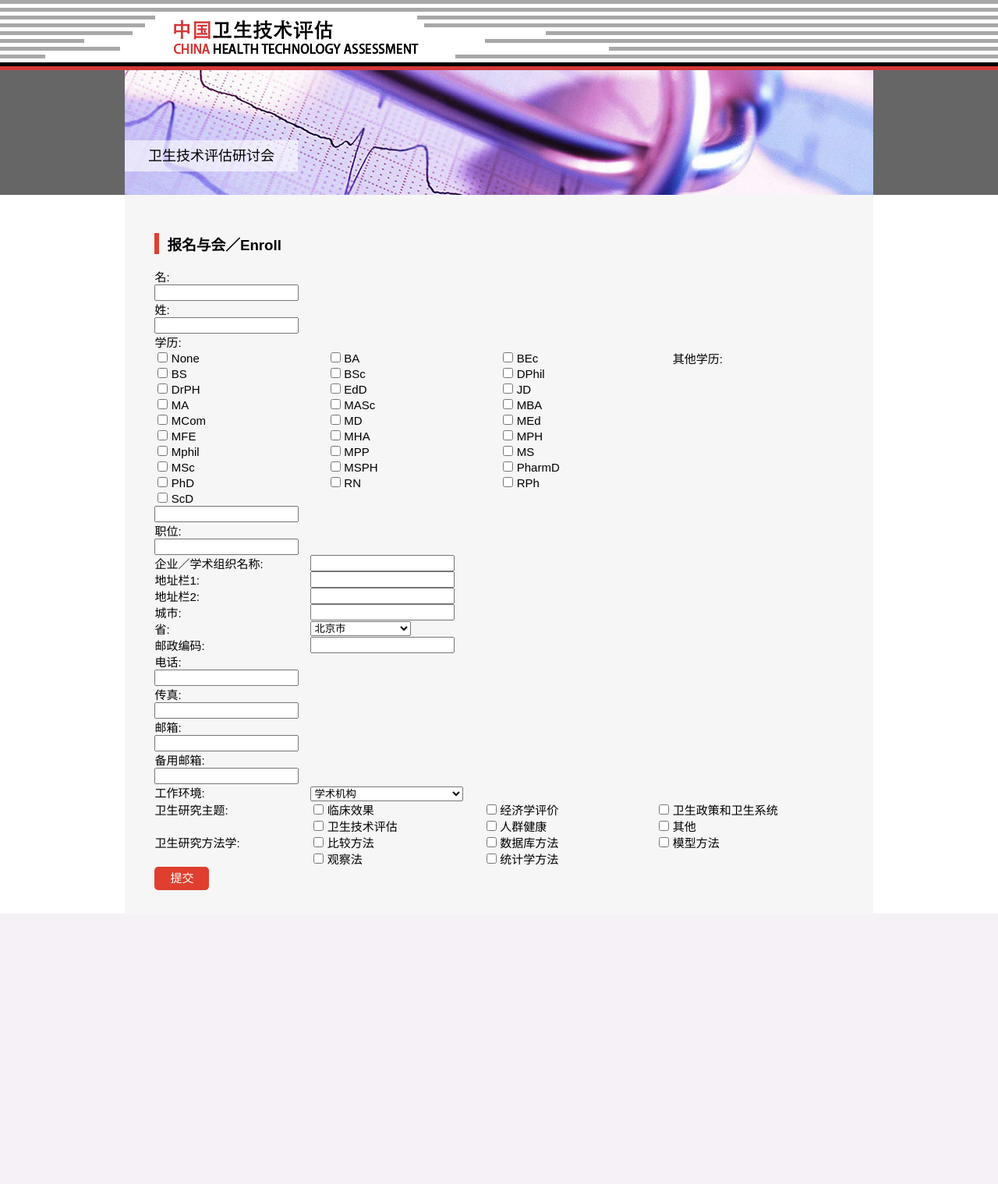
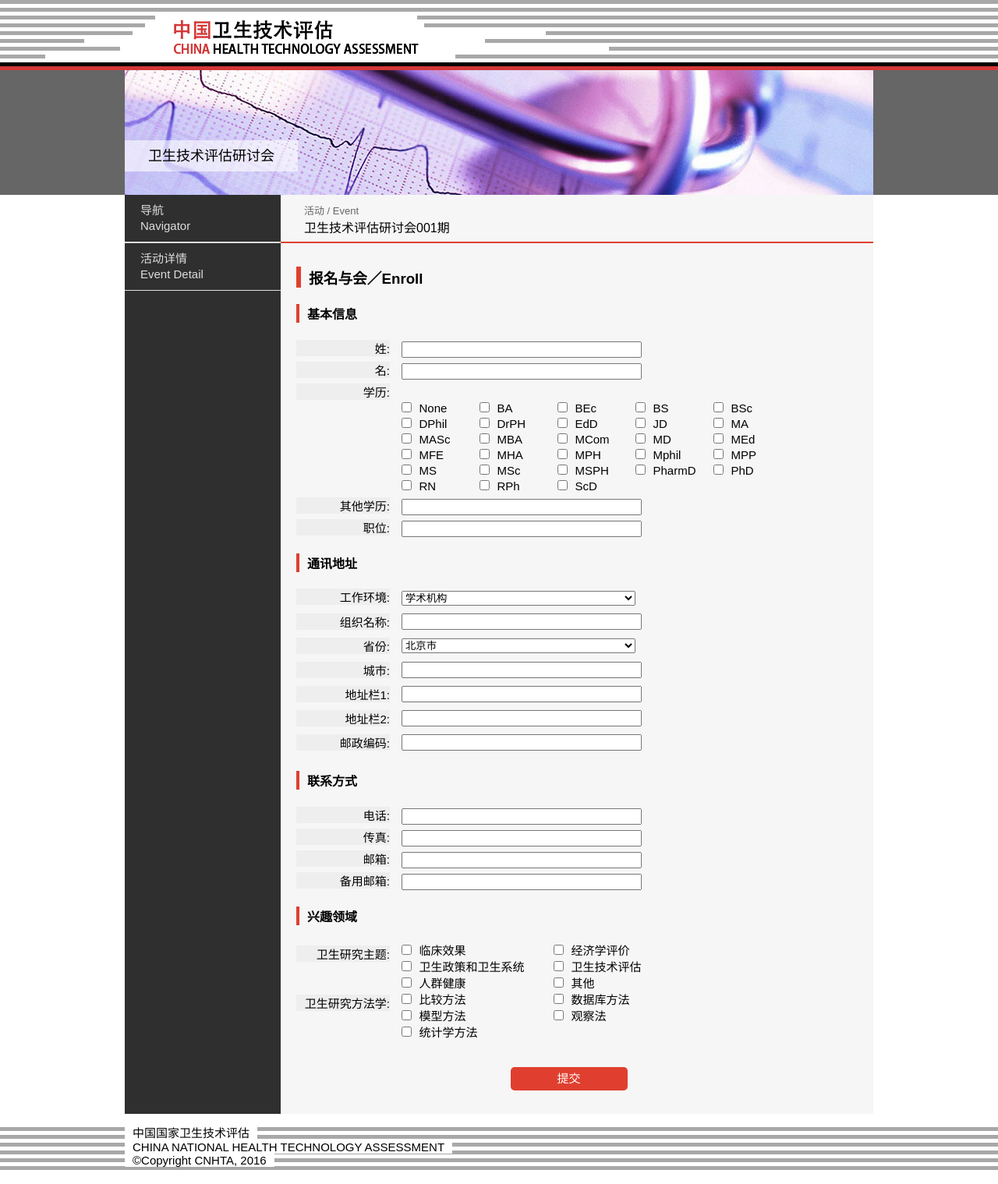
Before and after one commit to stamaimer/coin, a Flask app: page /registration in a window 1280 px wide. Shown: the whole page at 78% size. Before the commit the page ends 1172 px from the top, so only its background shows below. Run offline with Flask 2, Linux system fonts and the light colour scheme; parts of the project's set-up code (start-up, migrations or seed data) failed here and were passed over; some libraries are stand-ins or nearby versions.

Commit message:
whatever

```diff
--- a/app/form/registration_form.py
+++ b/app/form/registration_form.py
@@ -16,15 +16,9 @@ from wtforms.validators import DataRequired, Email
 
 class MailingAddressForm(Form):
 
-    organization = StringField(u"企业／学术组织名称:", [DataRequired()])
+    organization = StringField(u"组织名称:", [DataRequired()])
 
-    address1 = StringField(u"地址栏1:", [DataRequired()])
-
-    address2 = StringField(u"地址栏2:")
-
-    city = StringField(u"城市:", [DataRequired()])
-
-    state = SelectField(u"省:", [DataRequired()],
+    state = SelectField(u"省份:", [DataRequired()],
                         choices=[(u"北京市", u"北京市"), (u"天津市", u"天津市"), (u"上海市", u"上海市"),
                                  (u"重庆市", u"重庆市"), (u"河北省", u"河北省"), (u"陕西省", u"陕西省"),
                                  (u"山西省", u"山西省"), (u"辽宁省", u"辽宁省"), (u"吉林省", u"吉林省"),
@@ -38,6 +32,12 @@ class MailingAddressForm(Form):
                                  (u"西藏自治区", u"西藏自治区"), (u"宁夏回族自治区", u"宁夏回族自治区"),
                                  (u"新疆维吾尔自治区", u"新疆维吾尔自治区"), (u"香港特别行政区", u"香港特别行政区"),
                                  (u"澳门特别行政区", u"澳门特别行政区")])
+
+    city = StringField(u"城市:", [DataRequired()])
+
+    address1 = StringField(u"地址栏1:", [DataRequired()])
+
+    address2 = StringField(u"地址栏2:")
 
     zip_code = StringField(u"邮政编码:", [DataRequired()])
 
@@ -65,7 +65,7 @@ class RegistrationForm(Form):
 
     last_name = StringField(u"姓:", [DataRequired()])
 
-    degrees = SelectMultipleField(u"学历:", choices=[("None", "None"), ("BA", "BA"), ("BEc", "BEc"), ("BS", "BS"),
+    degrees = SelectMultipleField(u"学历:", [DataRequired()], choices=[("None", "None"), ("BA", "BA"), ("BEc", "BEc"), ("BS", "BS"),
                                                       ("BSc", "BSc"), ("DPhil", "DPhil"), ("DrPH", "DrPH"),
                                                       ("EdD", "EdD"), ("JD", "JD"), ("MA", "MA"), ("MASc", "MASc"),
                                                       ("MBA", "MBA"), ("MCom", "MCom"), ("MD", "MD"), ("MEd", "MEd"),
@@ -83,7 +83,7 @@ class RegistrationForm(Form):
 
     work_phone = StringField(u"电话:", [DataRequired()])
 
-    fax = StringField(u"传真:", [DataRequired()])
+    fax = StringField(u"传真:")
 
     email = StringField(u"邮箱:", [DataRequired(), Email()])
 
--- a/app/static/style/style.css
+++ b/app/static/style/style.css
@@ -149,7 +149,7 @@ td {
   padding: 0 20px;
 }
 
-h3, h4 {
+h3, h4, h5 {
   border-left: 6px solid #e03f2f;
   padding-left: 10px;
 }
@@ -187,11 +187,13 @@ h3, h4 {
 }
 
 #registration label {
-  width: 200px;
+  width: 120px;
   display: inline-block;
   text-align: left;
   font-size: 15px;
   font-weight: normal;
+  text-align: right;
+  background-color: #EEEEEE;
 }
 
 #registration table {
@@ -200,6 +202,7 @@ h3, h4 {
 
 #registration table td {
   padding: 0;
+  width: 450px;
 }
 
 #registration table th {
@@ -209,28 +212,36 @@ h3, h4 {
 
 #registration li {
   float: left; /* 往左浮动 */
+  width: 195px;
 }
 
-#registration input {
-  margin-right: calc(100% - 350px);
+#registration input,#registration select {
+  margin-right: calc(50% - 175px);
+  margin-left: 15px;
 }
-
+#registration input[type='text'], #registration select{
+  width: 300px;
+}
 #registration input[type='checkbox'] {
   margin-right: 0 !important;
 }
-
+#registration p{
+  margin-left: 60px;
+}
 #registration ul {
   list-style: none;
   padding: 0;
   margin: 0;
+  /* margin-left: 200px; */
 }
 
 form#registration {
   width: 92%;
-  margin: 30px auto;
+  margin: 30px 20px;
 }
 #submit{
   height: 30px;
+  width: 150px;
   line-height: 30px;
   padding: 0 20px;
   background-color: #e03f2f;
@@ -238,4 +249,35 @@ form#registration {
   color: #FFFFFF;
   font-size: 15px;
   border-style: none;
+  margin-left: calc(50% - 75px) !important;
+  margin-top: 30px;
 }
+
+#registration li label {
+    text-align: left;
+    margin-left: 5px;
+    width: 150px;
+    background-color: transparent;
+}
+
+#registration ul#degrees {
+    margin-left: 120px;
+}
+#registration #degrees li {
+    width: 100px;
+}
+
+#registration #degrees li label {
+    width: 50px;
+}
+#registration div{
+  margin: 5px 0;
+}
+
+#registration table th{
+  padding: 5px 0;
+}
+#registration h4{
+  border-left: 4px solid #e03f2f;
+  /*margin-left: 30px;*/
+}
--- a/app/templates/index.html
+++ b/app/templates/index.html
@@ -21,7 +21,7 @@
     </div>
     <div class="content">
       <div class="event-title">
-        <p>会议介绍 / Event Introduction</p>
+        <p>活动 / Event</p>
         <p>卫生技术评估研讨会001期</p>
         <a class="right" href="/registration">注册与会/Enroll</a>
       </div>
--- a/app/templates/registration.html
+++ b/app/templates/registration.html
@@ -3,37 +3,107 @@
 {% block body %}
   {{ super() }}
   <div class="container">
+    <div class="nav">
+      <div style="clear:both"></div>
+      <div id="nav">
+        <a href="#"><span>导航<br>Navigator</span></a>
+        <a href="#"><span>活动详情<br>Event Detail</span></a>
+      </div>
+    </div>
+    <div class="content">
+      <div class="event-title">
+        <p>活动 / Event</p>
+        <p>卫生技术评估研讨会001期</p>
+      </div>
       <form id='registration' method="post" action="/registration">
         <h3>报名与会／Enroll</h3>
         {{ registration_form.hidden_tag() }}
-
+        <h4>基本信息</h4>
+        <div>
+          {{ registration_form.last_name.label }}{{ registration_form.last_name() }}
+        </div>
+        <div>
           {{ registration_form.first_name.label }}{{ registration_form.first_name() }}
-
-        {{ registration_form.last_name.label }}{{ registration_form.last_name() }}
-
+        </div>
+        <div>
           {{ registration_form.degrees.label }}{{ registration_form.degrees() }}
-
+          <div style="clear:both"></div>
+        </div>
+        <div>
           {{ registration_form.other_degrees.label }}{{ registration_form.other_degrees() }}
-
+        </div>
+        <div>
           {{ registration_form.position.label }}{{ registration_form.position() }}
-
+        </div>
+        <h4>通讯地址</h4>
+        <div>
+          {{ registration_form.work_environment.label }}{{ registration_form.work_environment() }}
+        </div>
+        <div>
           {{ registration_form.mailing_address() }}
-
+        </div>
+        <h4>联系方式</h4>
+        <div>
           {{ registration_form.work_phone.label }}{{ registration_form.work_phone() }}
-
+        </div>
+        <div>
           {{ registration_form.fax.label }}{{ registration_form.fax() }}
-
+        </div>
+        <div>
           {{ registration_form.email.label }}{{ registration_form.email() }}
-
+        </div>
+        <div>
           {{ registration_form.alternate_email.label }}{{ registration_form.alternate_email() }}
-
-        {{ registration_form.work_environment.label }}{{ registration_form.work_environment() }}
-
+        </div>
+        <h4>兴趣领域</h4>
+        <div>
           {{ registration_form.primary_interests }}
-
+        </div>
         {{ registration_form.submit() }}
 
       </form>
     </div>
+  </div>
+  <div class="footer">
+    <span>中国国家卫生技术评估</span><br>
+    <span>CHINA NATIONAL HEALTH TECHNOLOGY ASSESSMENT</span><br>
+    <span>©Copyright CNHTA, 2016</span>
+  </div>
 
 {% endblock %}
+{% block script %}
+  <script>
+    function isEmail(str) {
+      var reg = /^([a-zA-Z0-9_-])+@([a-zA-Z0-9_-])+(.[a-zA-Z0-9_-])+/;
+      return reg.test(str);
+    }
+    $(document).ready(function () {
+      $('#registration').submit(function (e) {
+        var data = $(e.target).serializeArray();
+        $('.warning').remove();
+        $.each(data, function (i, field) {
+          console.log(field.name + ":" + field.value);
+          debugger;
+          if (field.name == "alternate_email" || field.name == "email") {
+            if(field.value && !isEmail(field.value)){
+              $("#" + field.name).parent().append("<span class=\"warning\" style=\"color:red;margin-left: calc(187px - 50%);\">邮箱格式错误</span>");
+            e.preventDefault();
+            }
+          }
+          if (field.name == "other_degrees"
+              || field.name == "mailing_address-address2"
+              || field.name == "fax"
+              || field.name == "alternate_email"
+              || field.name == "other_degrees") {
+            if (!field.value)
+              return;
+          }
+          if (!field.value) {
+            $("#" + field.name).parent().append("<span class=\"warning\" style=\"color:red;margin-left: calc(187px - 50%);\">不能为空</span>");
+            e.preventDefault();
+          }
+        });
+      });
+    });
+  </script>
+{% endblock %}
```
Also changed, not shown: app/templates/registration_detail.html (+57 -38 lines), data.sqlite. Lines whose indentation alone changed are shown as unchanged.
